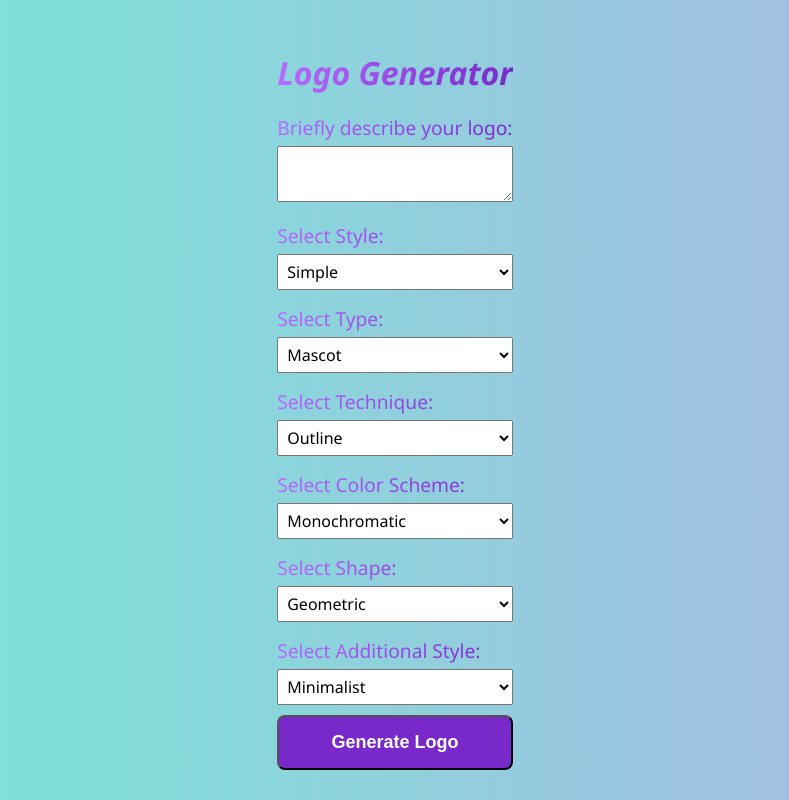
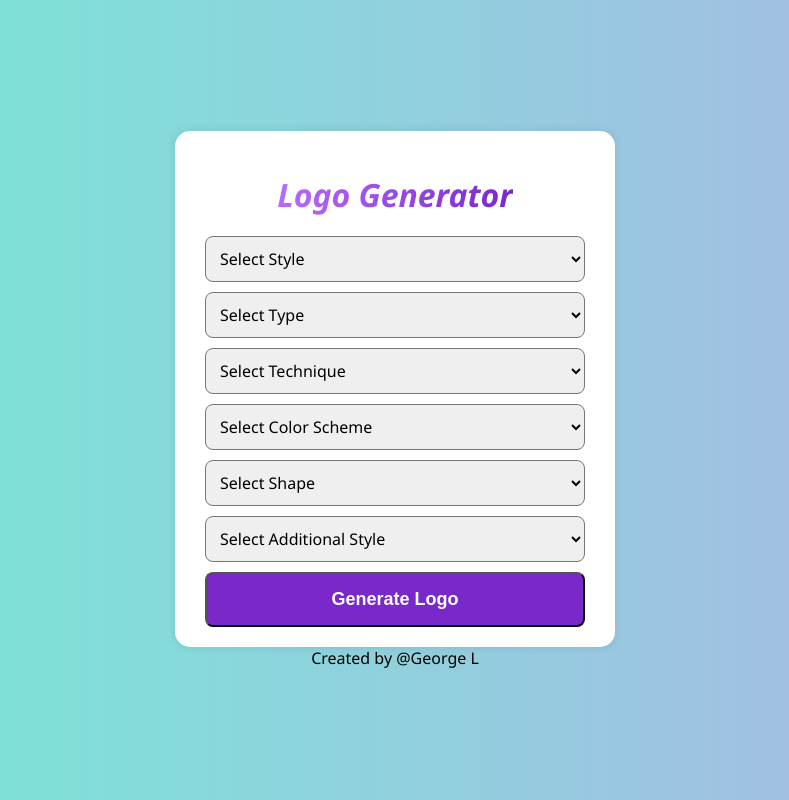
Before and after one commit to GiorgosL/python-flask-dalle-logo-generator, a Flask app: page / in a window 1280 px wide. Shown: the whole page, without its empty margins (245-1034 px from the left). Run offline with Flask 3, Linux system fonts and the light colour scheme.

Commit message:
UI update

```diff
--- a/app.py
+++ b/app.py
@@ -3,17 +3,21 @@ from flask import Flask, render_template, request
 from openai import OpenAI
 from dotenv import load_dotenv
 import secrets
+import google.cloud.logging
+from google.cloud.logging import DESCENDING
 
-from utils import resize_image, setup_logging
+from utils import resize_image
 
 basedir = os.path.abspath(os.path.dirname(__file__))
 load_dotenv(os.path.join(basedir, '.env'))
 
 client = OpenAI(api_key=os.environ.get("OPENAI_API_KEY"))
 
+client_logs = google.cloud.logging.Client()
+client_logs.get_default_handler()
+
 app = Flask(__name__)
 app.secret_key = secrets.token_hex(16)
-setup_logging(app, 'logo_gen.log')
 
 @app.route('/')
 def landing():
@@ -97,7 +101,7 @@ def generate_logo():
         return render_template('result.html', image_url=resized_image)
 
     except Exception as e:
-        app.logger.error(f'Error occured: {str(e)}')
+        client_logs.setup_logging(f'Occured: {e}',log_level='INFO')
         raise
 
 if __name__ == '__main__':
--- a/templates/index.html
+++ b/templates/index.html
@@ -1,5 +1,6 @@
 <!DOCTYPE html>
 <html lang="en">
+
 <head>
     <meta charset="UTF-8">
     <meta http-equiv="X-UA-Compatible" content="IE=edge">
@@ -31,37 +32,56 @@
             margin-bottom: 20px;
         }
 
+        form {
+            display: flex;
+            flex-direction: column;
+            align-items: center;
+            width: 100%;
+            max-width: 400px;
+            padding: 20px;
+            border-radius: 15px;
+            box-shadow: 0 0 10px rgba(0, 0, 0, 0.1);
+            background-color: #fff;
+        }
+
         label, textarea, select {
             font-family: 'Segoe UI', Tahoma, Geneva, Verdana, sans-serif;
         }
 
         label {
             display: block;
-            margin: 5px 0;
+            margin: 10px 0;
             font-size: 1.2em;
             background-image: linear-gradient(to right, #b86bff, #7928ca);
             background-clip: text;
             -webkit-background-clip: text;
             color: transparent;
+            border-radius: 8px; /* Make label rounded */
+            padding: 10px; /* Add padding to label */
+        }
+
+        select option {
+            color: #7928ca;
         }
 
         textarea, select {
-            width: 100%;
-            padding: 5px;  /* Reduced padding */
+            width: calc(100% - 20px);
+            padding: 10px; /* Adjusted padding */
             margin-bottom: 10px;  /* Reduced margin */
             box-sizing: border-box;
             font-size: 1em;
+            border-radius: 8px; /* Make text area and select rounded */
         }
 
         .button {
             display: block;
-            width: 100%;  /* Make the button full width */
-            padding: 15px 0;  /* Adjusted padding */
+            width: calc(100% - 20px);
+            padding: 15px;
             font-size: 18px;
             font-weight: bold;
             text-align: center;
             text-decoration: none;
-            background-color: #c235b493;
+            background-color: #7928ca;
             color: white;
             border-radius: 8px;
             cursor: pointer;
@@ -72,24 +92,10 @@
             background-color: #699d63a8;
         }
 
-        p {
-            text-align: center;
-            margin-top: 20px;
-        }
-
-        a {
-            color: white;
-            text-decoration: none;
-            font-weight: bold;
-        }
-
-        a:hover {
-            text-decoration: underline;
-        }
         .loading-spinner {
             display: none;
             text-align: center;
-            margin-top: 10px;
+            margin-top: 20px;
         }
 
         .spinner {
@@ -105,8 +111,8 @@
             0% { transform: rotate(0deg); }
             100% { transform: rotate(360deg); }
         }
+    </style>
 
-    </style>
     <script>
         function showLoadingSpinner() {
             var spinner = document.getElementById('loading-spinner');
@@ -124,11 +130,8 @@
     <form action="/generate_logo" method="post" onsubmit="showLoadingSpinner()">
         <h1>Logo Generator</h1>
 
-        <label for="brand_description">Briefly describe your logo:</label>
-        <textarea id="brand_description" name="brand_description" required></textarea>
-
-        <label for="style">Select Style:</label>
         <select id="style" name="style">
+            <option value="" disabled selected style="display:none; background-image: linear-gradient(to right, #b86bff, #7928ca); color: transparent;">Select Style</option>
             <option value="simple">Simple</option>
             <option value="abstract_expressionism">Abstract Expressionism</option>
             <option value="crystal_cubism">Crystal Cubism</option>
@@ -139,35 +142,35 @@
             <option value="piet_mondrian">Piet Mondrian</option>
         </select>
 
-        <label for="type">Select Type:</label>
         <select id="type" name="type">
+            <option value="" disabled selected style="display:none; background-image: linear-gradient(to right, #b86bff, #7928ca); color: transparent;">Select Type</option>
             <option value="logo_mascot">Mascot</option>
             <option value="lettermark">Lettermark</option>
             <option value="emblem">Emblem</option>
         </select>
 
-        <label for="technique">Select Technique:</label>
         <select id="technique" name="technique">
+            <option value="" disabled selected style="display:none; background-image: linear-gradient(to right, #b86bff, #7928ca); color: transparent;">Select Technique</option>
             <option value="outline">Outline</option>
             <option value="gradient">Gradient</option>
             <option value="screen_print">Screen-print</option>
         </select>
 
-        <label for="color_scheme">Select Color Scheme:</label>
         <select id="color_scheme" name="color_scheme">
+            <option value="" disabled selected style="display:none; background-image: linear-gradient(to right, #b86bff, #7928ca); color: transparent;">Select Color Scheme</option>
             <option value="monochromatic">Monochromatic</option>
             <option value="analogous">Analogous</option>
             <option value="complementary">Complementary</option>
         </select>
 
-        <label for="shape">Select Shape:</label>
         <select id="shape" name="shape">
+            <option value="" disabled selected style="display:none; background-image: linear-gradient(to right, #b86bff, #7928ca); color: transparent;">Select Shape</option>
             <option value="geometric">Geometric</option>
             <option value="organic">Organic</option>
         </select>
 
-        <label for="additional_style">Select Additional Style:</label>
         <select id="additional_style" name="additional_style">
+            <option value="" disabled selected style="display:none; background-image: linear-gradient(to right, #b86bff, #7928ca); color: transparent;">Select Additional Style</option>
             <option value="minimalist">Minimalist</option>
             <option value="retro">Retro</option>
             <option value="vintage">Vintage</option>
@@ -178,7 +181,12 @@
             <div id="loading-message" class="loading-message"></div>
         </div>
 
-        <button type="submit" class="button" style="background-color: #7928ca;">Generate Logo</button>
+        <button type="submit" class="button" id="generate-button">Generate Logo</button>
     </form>
+
+    <div class="footer">
+        Created by @George L
+    </div>
 </body>
+
 </html>
```
Also changed, not shown: requirements.txt (added, +7 -0 lines), utils.py (+0 -14 lines).
